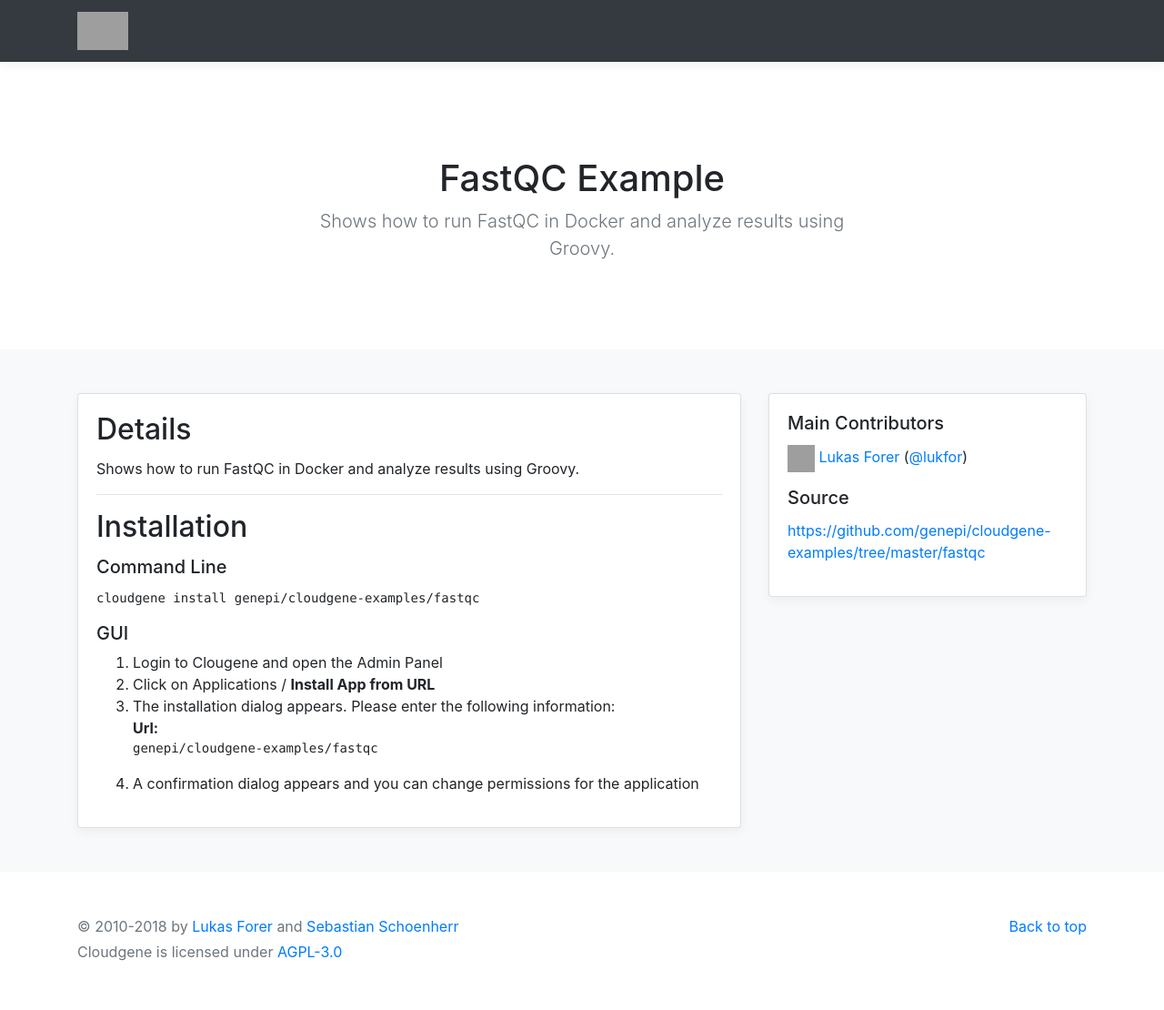
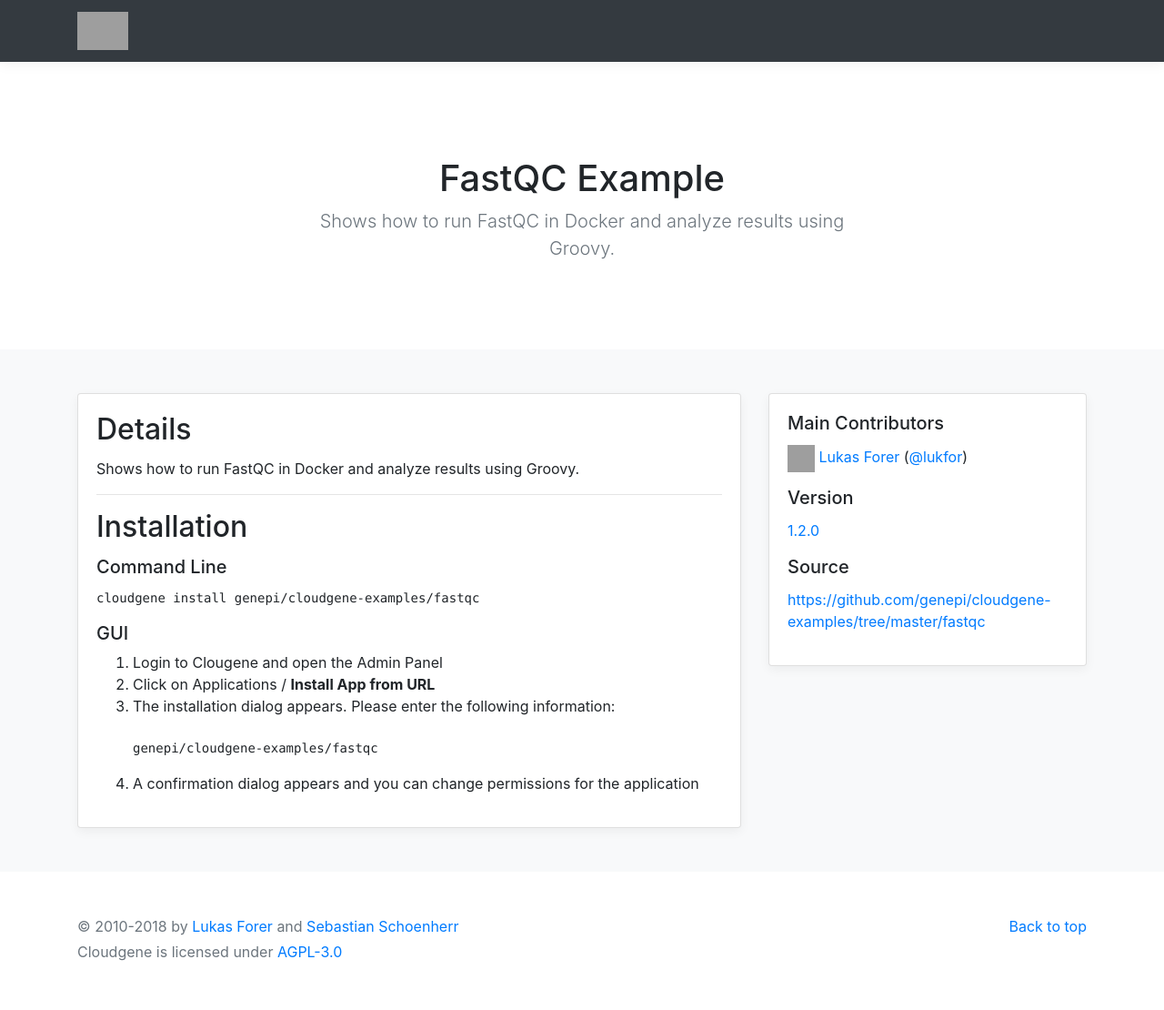
Before and after one commit to genepi/apps-cloudgene-io, a Jekyll site: the page built from _apps/z-fastqc.md, in a window 1280 px wide. Shown: the whole page at 91% size. Built offline with Jekyll 4.4.1, drawn with Linux system fonts in a browser that asks for light colours; nearby versions of some CDN libraries; library files that are not in the unit come from our copies; grey boxes are pictures that could not be loaded.

Commit message:
Update app.html

```diff
--- a/_layouts/app.html
+++ b/_layouts/app.html
@@ -33,7 +33,7 @@
 							{% else %}
 								<li>Click on Applications / <b>Install App from URL</b></li>
 								<li>The installation dialog appears. Please enter the following information:<br>
-									<b>Url:</b><br>
+									<br>
 									<pre><code>{{ page.package_url }}</code></pre>
 								</li>
 							{% endif %}
@@ -53,6 +53,14 @@
 							<a href="mailto:{{author.mail}}">{{author.name}}</a> {% if author.twitter %}(<a href="https://twitter.com/{{author.twitter}}">@{{author.twitter}}</a>){% endif %}
 						</p>
 						{% endfor %}
+
+						{% if page.version %}
+						<h5 class="card-title">Version</h5>
+						<p>
+							<a href="{{ page.version }}">{{ page.version }}</a>
+						</p>
+						{% endif %}
+
 						{% if page.website %}
 						<h5 class="card-title">Website</h5>
 						<p>
```
